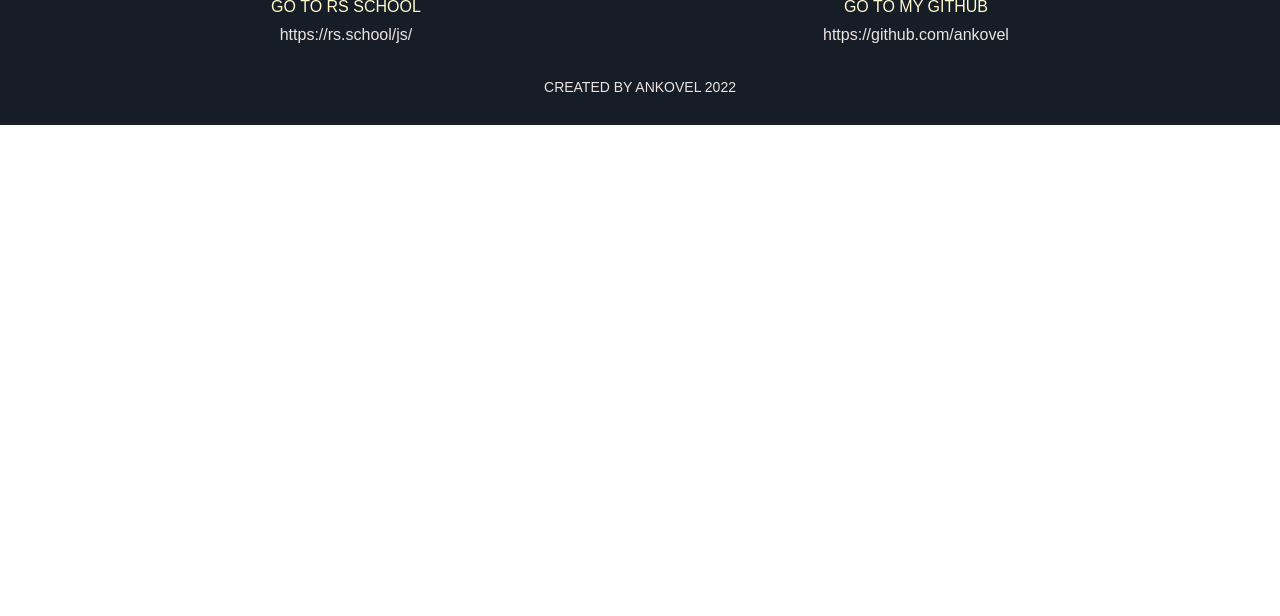
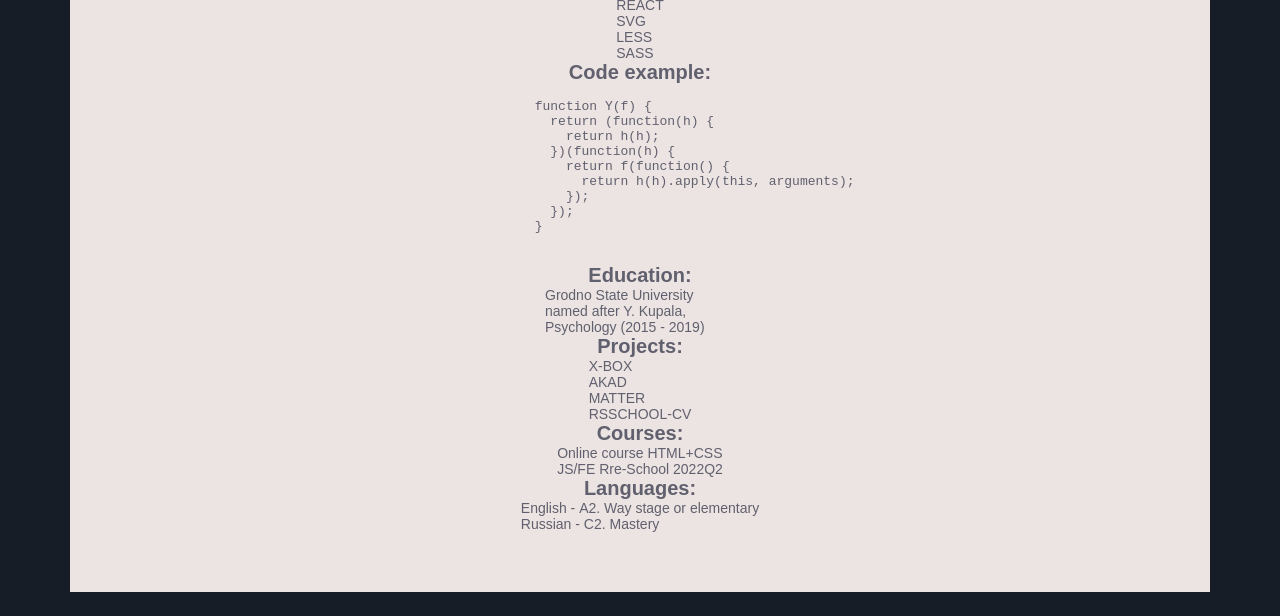
Before and after one commit to ankovel/rsschool-cv, a plain HTML site: page index.html in a window 1280 px wide. Shown: the part 597-1213 px from the top of the page. Before the commit the page ends 800 px from the top, so only its background shows below. Drawn offline with Linux system fonts and the light colour scheme.

Commit message:
feat: implement main component

```diff
--- a/index.html
+++ b/index.html
@@ -39,8 +39,74 @@
       </div>
     </div>
   </header>
-  <main>
-    <h1>hello</h1>
+  <main class="main">
+    <div class="wrapper">
+      <div class="main-wrapper">
+        <div class="main-content">
+          <h1 class="main-title">Professional skills:</h1>
+          <ul class="main-list">
+            <li class="main-item">HTML</li>
+            <li class="main-item">CSS</li>
+            <li class="main-item">SCSS</li>
+            <li class="main-item">REACT</li>
+            <li class="main-item">SVG</li>
+            <li class="main-item">LESS</li>
+            <li class="main-item">SASS</li>
+          </ul>
+        </div>
+        <div class="main-content">
+          <h1 class="main-title">Code example:</h1>
+          <pre class="main-pre">
+            <code class="main-code">
+              function Y(f) {
+                return (function(h) {
+                  return h(h);
+                })(function(h) {
+                  return f(function() {
+                    return h(h).apply(this, arguments);
+                  });
+                });
+              }
+            </code>
+          </pre>
+        </div>
+        <div class="main-content">
+          <h1 class="main-title">Education:</h1>
+          <p class="main-text">Grodno State University named after Y. Kupala, Psychology (2015 - 2019)</p>
+        </div>
+        <div class="main-content">
+          <h1 class="main-title">Projects:</h1>
+          <ul class="main-list">
+            <li class="main-item">
+              <a class="main-link" href="https://github.com/ankovel/x-box">X-BOX</a>
+            </li>
+            <li class="main-item">
+              <a class="main-link" href="https://github.com/ankovel/Akad">AKAD</a>
+            </li>
+            <li class="main-item">
+              <a class="main-link" href="https://github.com/ankovel/matter">MATTER</a>
+            </li>
+            <li class="main-item">
+              <a class="main-link" href="https://github.com/ankovel/rsschool-cv">RSSCHOOL-CV</a>
+            </li>
+          </ul>
+        </div>
+        <div class="main-content">
+          <h1 class="main-title">Courses:</h1>
+          <ul class="main-list">
+            <li class="main-item">Online course HTML+CSS</li>
+            <li class="main-item">JS/FE Rre-School 2022Q2</li>
+          </ul>
+        </div>
+        <div class="main-content">
+          <h1 class="main-title">Languages:</h1>
+          <ul class="main-list">
+            <li class="main-item">English - А2. Way stage or elementary</li>
+            <li class="main-item">Russian - С2. Mastery</li>
+          </ul>
+        </div>
+      </div>
+    </div>
   </main>
   <footer class="footer">
     <div class="wrapper">
--- a/styles.css
+++ b/styles.css
@@ -5,6 +5,7 @@
 }
 body {
   font-family: 'Montserrat', sans-serif;
+  color: #60606e;
 }
 .wrapper {
   max-width: 1140px;
@@ -78,6 +79,52 @@ body {
 
 
 
+.main {
+  background-color: #171d26;;
+}
+.wrapper {
+  max-width: 1140px;
+  margin: 0 auto;
+  display: inherit;
+  justify-content: inherit;
+  align-items: inherit;
+}
+.main-wrapper {
+  padding: 60px 0px;
+  background-color: #ece4e2;
+}
+.main-content {
+  display: flex;
+  flex-direction: column;
+  align-items: center;
+}
+.main-title {
+  font-size: 20px;
+}
+.main-list {
+  list-style: none;
+}
+.main-item {
+  font-size: 14px;
+}
+.main-link {
+  text-decoration: none;
+  color: #60606e;
+}
+.main-pre {
+
+}
+.main-code {
+
+}
+.main-text {
+  width: 190px;
+  font-size: 14px;
+}
+
+
+
+
 .footer {
   padding: 30px 0;
   background-color: #171d26;
```
